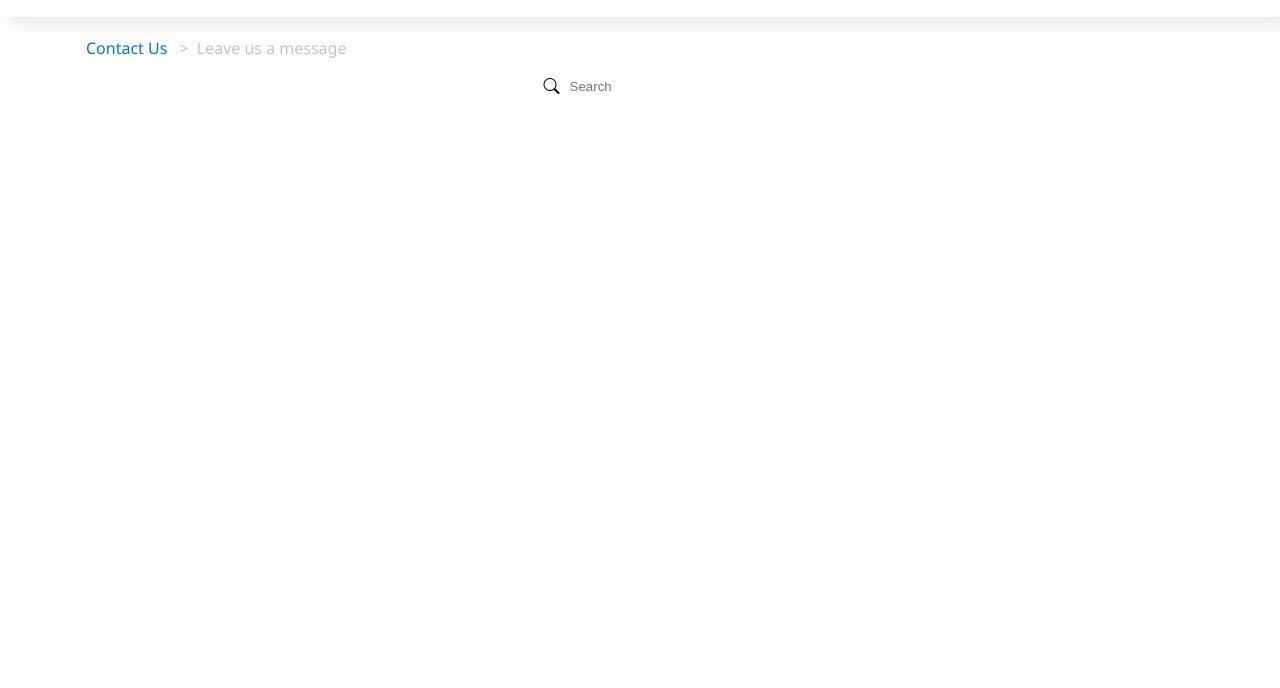
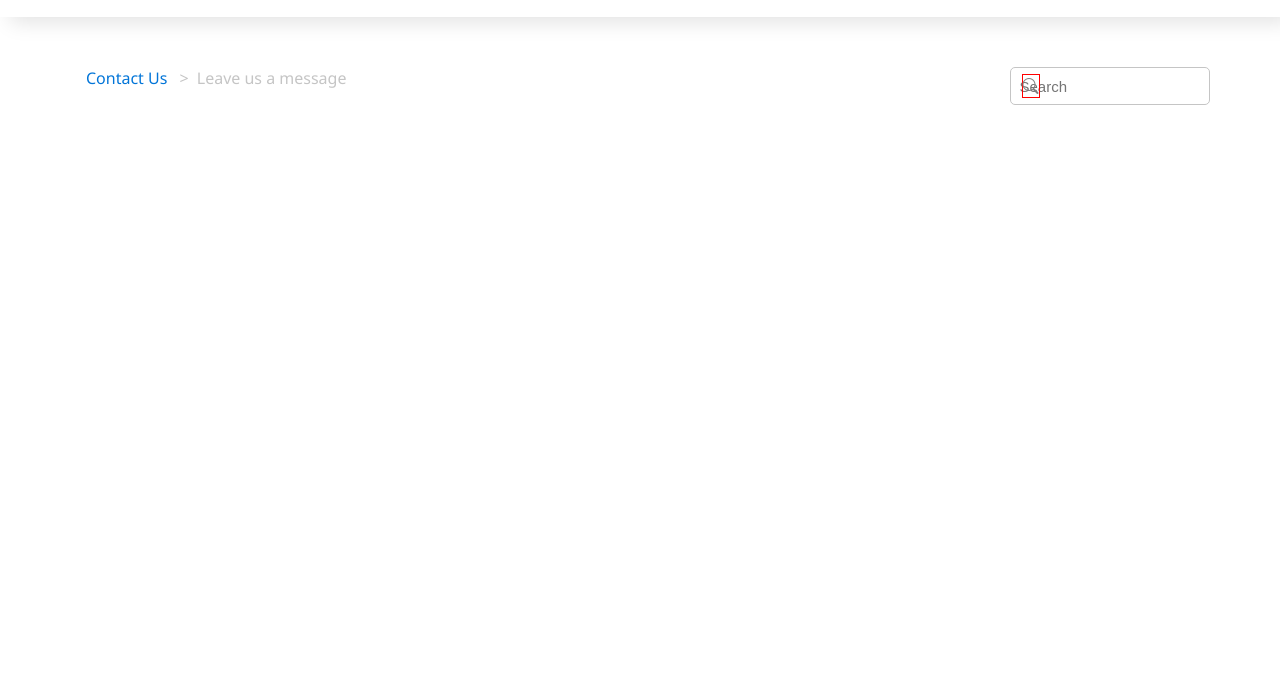
Before and after one commit to droidhazard/Clone-Strikingly-contact-page, a plain HTML site: page index.html in a window 1280 px wide. Shown: the part 112-800 px from the top of the page. Drawn offline with nearby package versions, Linux system fonts and the light colour scheme.

Commit message:
modified file

```diff
--- a/index.html
+++ b/index.html
@@ -46,7 +46,7 @@
 
     <!-- SEARCH BAR -->
     <div class="search-bar">
-      <i class="bi bi-search"></i>
+      <i class="bi bi-search" style="color: gray;"></i>
       <input id="search-bar" type="text" name="" id="" placeholder="Search">
     </div>
   </main>
--- a/styles.css
+++ b/styles.css
@@ -12,7 +12,7 @@ body {
 }
 
 main {
-  margin: 10px 70px;
+  margin: 50px 70px;
 }
 
 .navbar {
@@ -101,9 +101,12 @@ main {
 }
 
 /* BREADCRUMB */
+
 ul.breadcrumb {
   padding: 10px 16px;
   list-style: none;
+  display: inline;
+  white-space: nowrap;
 }
 
 ul.breadcrumb>li {
@@ -136,14 +139,26 @@ ul.breadcrumb>li>a:hover {
   flex-direction: row;
   justify-content: center;
   align-items: center;
+  /* display: inline; */
   padding: 6px;
+  width: 200px;
+  border: 1px solid #c5c5c5;
+  border-radius: 5px;
+  float: right;
 }
 .search-bar>i {
-  margin: 0 10px;
+  /* margin: 0 20px; */
+  border: 1px solid red;
+  position: relative;
+  left: 20px;
 }
 .search-bar>input {
   border: none;
+  font-size: 15px;
+  color: gray;
+  background-color: transparent;
 }
-.search-bar>input:active {
-  border: 1px solid red;
+.search-bar>input:focus {
+  border: none;
+  outline: none;
 }
```
